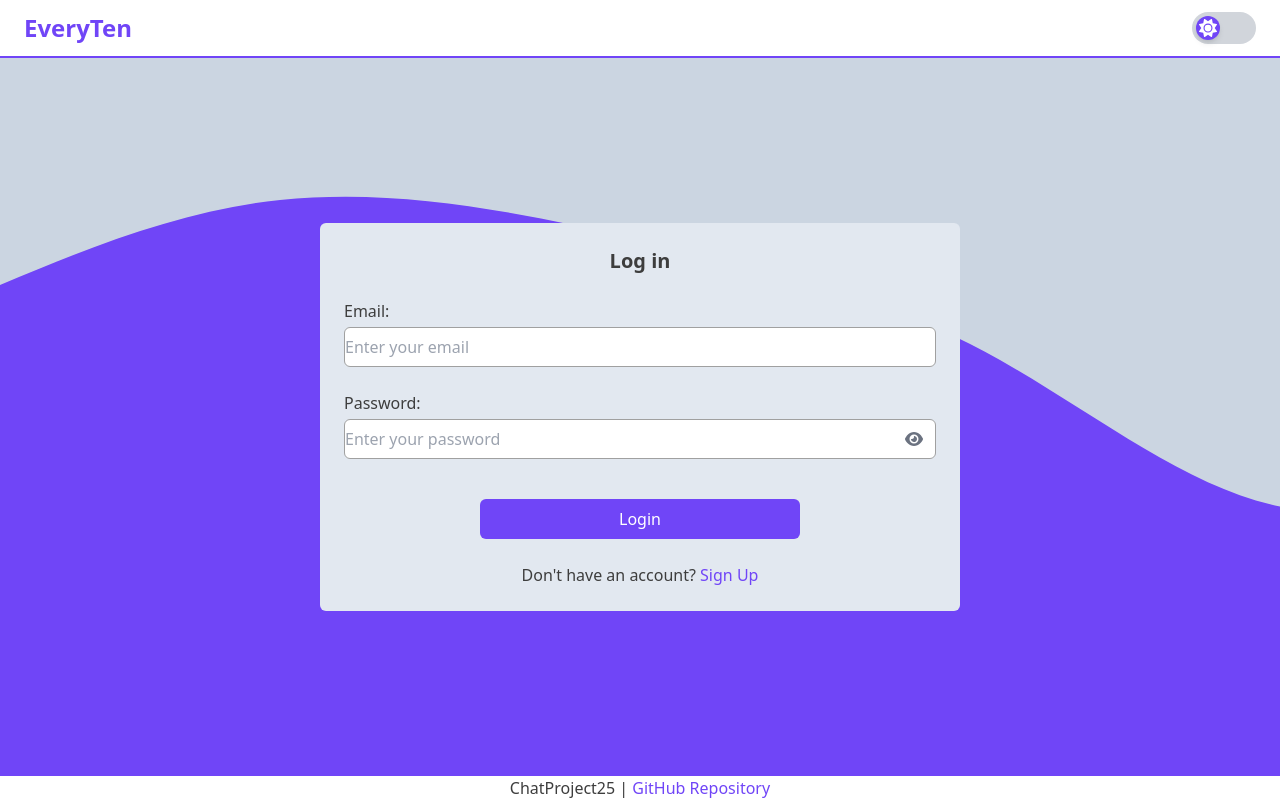
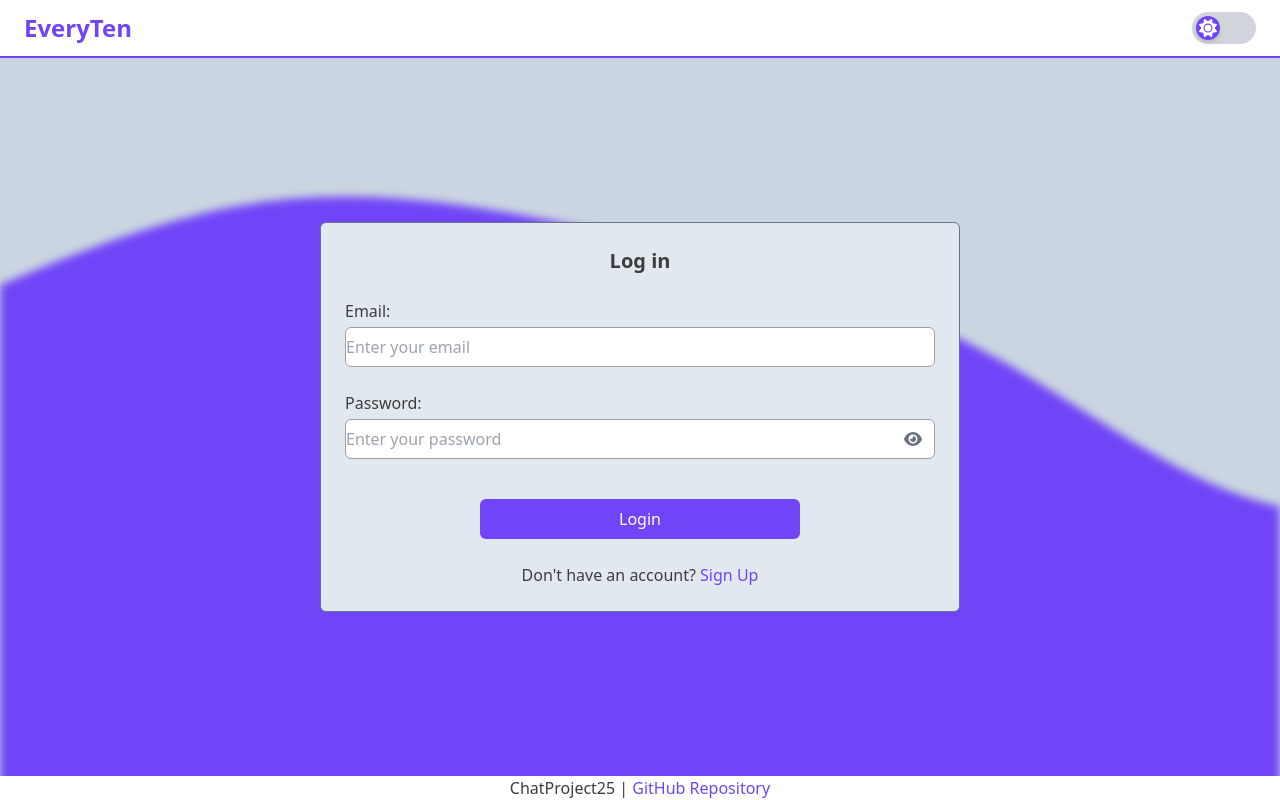
Before and after one commit to Tobiasa123/chatproject25, a React (Vite) app in the folder client/: page / in a window 1280 px wide. Built offline with nearby package versions, Linux system fonts and the light colour scheme; no server answers.

Commit message:
added blur to bg loginpage

```diff
--- a/client/src/App.jsx
+++ b/client/src/App.jsx
@@ -1,4 +1,4 @@
-import { BrowserRouter as Router, Routes, Route, Navigate } from 'react-router-dom';
+import { BrowserRouter as Router, Routes, Route, Navigate, useLocation } from 'react-router-dom';
 import { useState, useEffect } from 'react';
 import LoginPage from './pages/LoginPage/LoginPage';
 import HomePage from './pages/HomePage/HomePage';
@@ -9,6 +9,9 @@ import { isAdmin } from '../src/utils/isAdmin';
 
 function AppContent() {
   const [isAuthenticated, setIsAuthenticated] = useState(!!sessionStorage.getItem('authToken'));
+  const location = useLocation();
+  const isLoginPage = location.pathname === '/';
+
   useEffect(() => {
     const checkAuth = () => {
       setIsAuthenticated(!!sessionStorage.getItem('authToken'));
@@ -25,7 +28,12 @@ function AppContent() {
   }, []);
 
   return (
-    <div className="h-screen w-full bg-slate-300 dark:bg-slate-800 bg-[url('/src/assets/wave.svg')] bg-cover bg-bottom">
+    <div className="relative h-screen w-full bg-slate-300 dark:bg-slate-800">
+      <div
+        className={`absolute inset-0 bg-[url('/src/assets/wave.svg')] bg-cover bg-bottom transition-all duration-300 ${isLoginPage ? 'blur-sm' : ''}`}
+      ></div>
+
+      <div className="relative h-full w-full">
         <Routes>
           <Route path="/" element={<LoginPage />} />
           <Route path="/home" element={isAuthenticated ? <HomePage /> : <Navigate to="/" replace />} />
@@ -33,7 +41,10 @@ function AppContent() {
           <Route path="/profile/:id" element={isAuthenticated ? <ProfilePage /> : <Navigate to="/" replace />} />
           <Route path="/chat/:chatId/messages" element={isAuthenticated ? <ChatPage /> : <Navigate to="/" replace />} />
           <Route path="/dashboard" element={isAuthenticated && isAdmin() ? <DashboardPage /> : <Navigate to="/home" replace />} />
+
+          <Route path="*" element={<Navigate to="/home" replace />} />
         </Routes>
+      </div>
     </div>
   );
 }
--- a/client/src/components/ChatMessages/ChatMessages.jsx
+++ b/client/src/components/ChatMessages/ChatMessages.jsx
@@ -178,7 +178,7 @@ const ChatMessages = () => {
                 overflowWrap: "break-word",
               }}
             >
-              {isUserMessage ? "You: " : `${otherUser?.username || "Other"}: `}
+              {isUserMessage ? "" : `${otherUser?.username || "Other"}: `}
               {message.text}
             </li>
           );
--- a/client/src/components/LoginForm/LoginForm.jsx
+++ b/client/src/components/LoginForm/LoginForm.jsx
@@ -63,7 +63,7 @@ const LoginForm = () => {
     <div className="flex flex-col justify-center items-center h-full">
       <form
         onSubmit={handleSubmit}
-        className="flex flex-col gap-6 w-full bg-slate-200 dark:bg-slate-900 rounded-md p-6"
+        className="flex flex-col gap-6 w-full bg-slate-200 dark:bg-darkBackground rounded-md p-6 border border-slate-500 dark:border-slate-600"
         noValidate
       >
         <h2 className="text-darkText dark:text-lightText font-bold text-xl text-center">{isLogin ? "Log in" : "Sign Up"}</h2>
```
Lines whose indentation alone changed are shown as unchanged.
